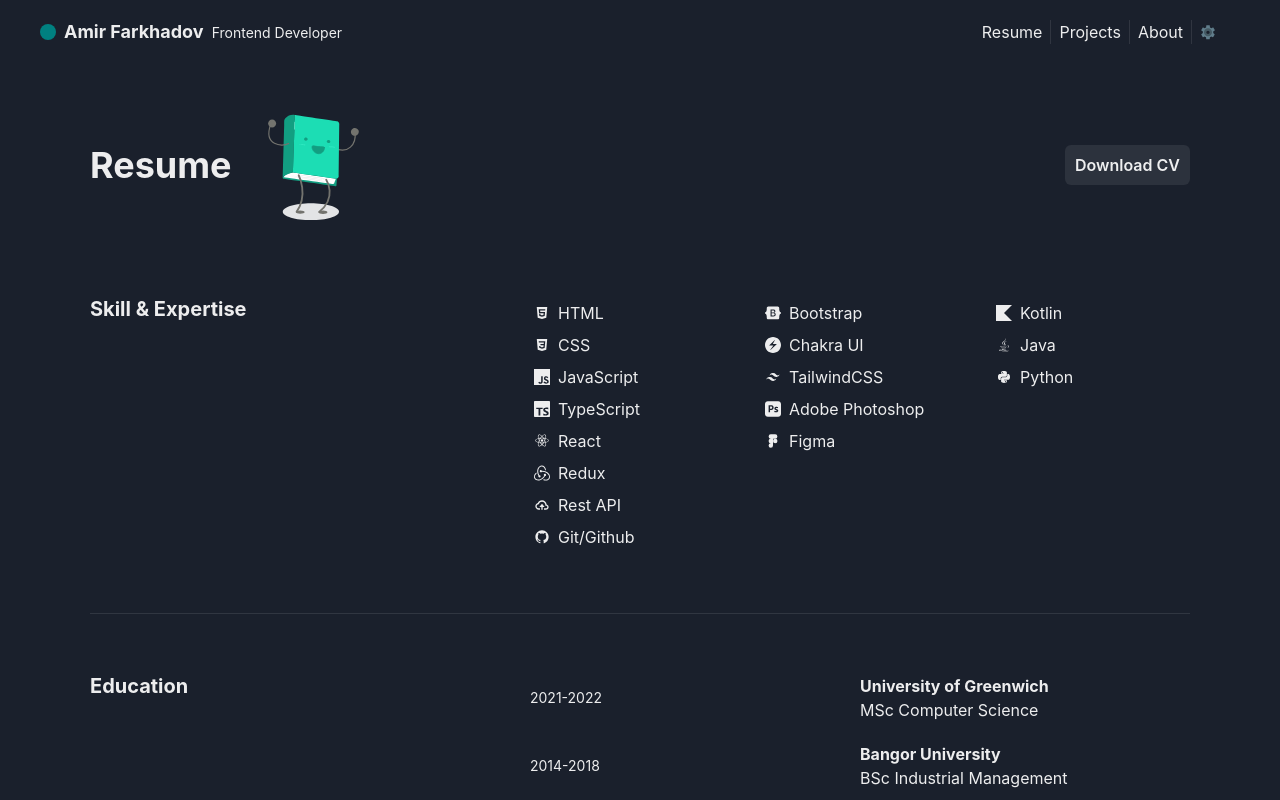
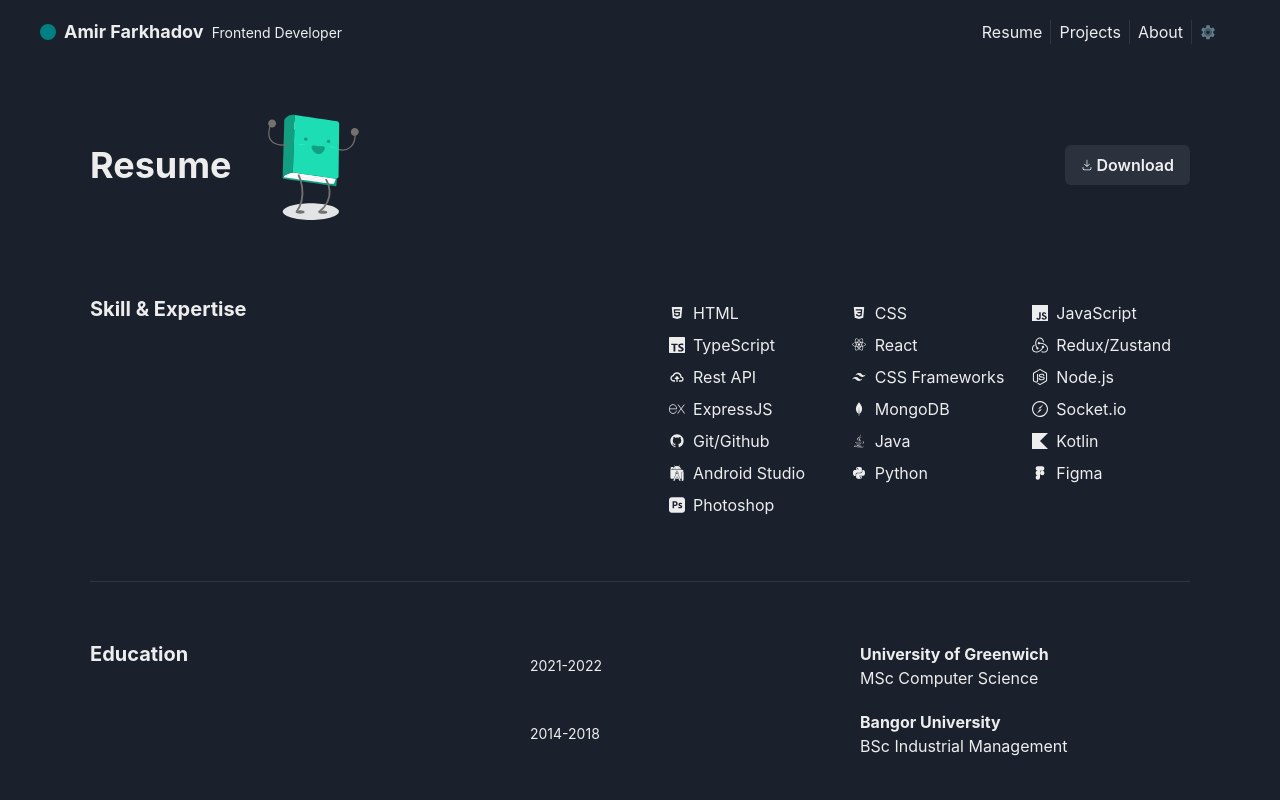
Before and after one commit to Farkhadov95/far_amir, a React (Vite) app: page /resume in a window 1280 px wide. Shown: the top 800 px of the page. Built offline with nearby package versions, Linux system fonts and the light colour scheme.

Commit message:
Updated skills

```diff
--- a/src/components/Footer.tsx
+++ b/src/components/Footer.tsx
@@ -9,7 +9,6 @@ import {
 } from "@chakra-ui/react";
 import { BsLinkedin, BsFacebook, BsTelegram, BsGithub } from "react-icons/bs";
 import { BiCopyright } from "react-icons/bi";
-import React from "react";
 
 const Footer = () => {
   return (
@@ -20,6 +19,7 @@ const Footer = () => {
         width={"100%"}
         justifyContent={"space-between"}
         gap={{ base: 3, md: 0 }}
+        flexDirection={{ base: "column", md: "row" }}
       >
         <Box>
           <Heading fontSize="sm">Email</Heading>
--- a/src/components/Resume/ResumeSkills.tsx
+++ b/src/components/Resume/ResumeSkills.tsx
@@ -1,24 +1,13 @@
-import { Heading, Box, List, Text, ListItem } from "@chakra-ui/react";
 import {
-  BiLogoHtml5,
-  BiLogoCss3,
-  BiLogoTailwindCss,
-  BiLogoReact,
-  BiCloudUpload,
-  BiLogoGithub,
-  BiLogoFigma,
-  BiLogoJava,
-  BiLogoPython,
-} from "react-icons/bi";
-import {
-  SiJavascript,
-  SiTypescript,
-  SiRedux,
-  SiBootstrap,
-  SiChakraui,
-  SiAdobephotoshop,
-  SiKotlin,
-} from "react-icons/si";
+  Heading,
+  Box,
+  List,
+  Text,
+  ListItem,
+  SimpleGrid,
+} from "@chakra-ui/react";
+import ResumeSkillsItem from "./ResumeSkillsItem";
+import { skills, otherSkills } from "../../data/skills";
 
 const ResumeSkills = () => {
   return (
@@ -36,180 +25,11 @@ const ResumeSkills = () => {
           Skill & Expertise
         </Heading>
       </Box>
-      <Box
-        display="flex"
-        width={{ base: "100%", md: "60%" }}
-        flexDirection={{ base: "column", sm: "row" }}
-        justifyContent="space-between"
-      >
-        <List width="30%">
-          <ListItem
-            alignItems="center"
-            display="flex"
-            justifyContent="space-between"
-            gap={2}
-            padding={1}
-            width="fit-content"
-          >
-            <BiLogoHtml5 size="1em" />
-            <Text>HTML</Text>
-          </ListItem>
-          <ListItem
-            alignItems="center"
-            display="flex"
-            gap={2}
-            padding={1}
-            width="fit-content"
-          >
-            <BiLogoCss3 />
-            <Text>CSS</Text>
-          </ListItem>
-          <ListItem
-            alignItems="center"
-            display="flex"
-            gap={2}
-            width="fit-content"
-            padding={1}
-          >
-            <SiJavascript />
-            <Text>JavaScript</Text>
-          </ListItem>
-          <ListItem
-            alignItems="center"
-            display="flex"
-            gap={2}
-            width="fit-content"
-            padding={1}
-          >
-            <SiTypescript />
-            <Text>TypeScript</Text>
-          </ListItem>
-          <ListItem
-            alignItems="center"
-            display="flex"
-            gap={2}
-            width="fit-content"
-            padding={1}
-          >
-            <BiLogoReact />
-            <Text>React</Text>
-          </ListItem>
-          <ListItem
-            alignItems="center"
-            display="flex"
-            gap={2}
-            width="fit-content"
-            padding={1}
-          >
-            <SiRedux />
-            <Text>Redux</Text>
-          </ListItem>
-          <ListItem
-            alignItems="center"
-            display="flex"
-            gap={2}
-            width="fit-content"
-            padding={1}
-          >
-            <BiCloudUpload />
-            <Text>Rest API</Text>
-          </ListItem>
-          <ListItem
-            alignItems="center"
-            display="flex"
-            gap={2}
-            width="fit-content"
-            padding={1}
-          >
-            <BiLogoGithub />
-            <Text>Git/Github</Text>
-          </ListItem>
-        </List>
-        <List width="30%">
-          <ListItem
-            alignItems="center"
-            display="flex"
-            gap={2}
-            width="fit-content"
-            padding={1}
-          >
-            <SiBootstrap />
-            <Text>Bootstrap</Text>
-          </ListItem>
-          <ListItem
-            alignItems="center"
-            display="flex"
-            gap={2}
-            width="fit-content"
-            padding={1}
-          >
-            <SiChakraui />
-            <Text>Chakra UI</Text>
-          </ListItem>
-          <ListItem
-            alignItems="center"
-            display="flex"
-            gap={2}
-            width="fit-content"
-            padding={1}
-          >
-            <BiLogoTailwindCss />
-            <Text>TailwindCSS</Text>
-          </ListItem>
-          <ListItem
-            alignItems="center"
-            display="flex"
-            gap={2}
-            width="fit-content"
-            padding={1}
-          >
-            <SiAdobephotoshop />
-            <Text>Adobe Photoshop</Text>
-          </ListItem>
-          <ListItem
-            alignItems="center"
-            display="flex"
-            gap={2}
-            width="fit-content"
-            padding={1}
-          >
-            <BiLogoFigma />
-            <Text>Figma</Text>
-          </ListItem>
-        </List>
-        <List width="30%">
-          <ListItem
-            alignItems="center"
-            display="flex"
-            gap={2}
-            width="fit-content"
-            padding={1}
-          >
-            <SiKotlin />
-            <Text>Kotlin</Text>
-          </ListItem>
-          <ListItem
-            alignItems="center"
-            display="flex"
-            gap={2}
-            width="fit-content"
-            padding={1}
-          >
-            <BiLogoJava />
-            <Text>Java</Text>
-          </ListItem>
-          <ListItem
-            alignItems="center"
-            display="flex"
-            gap={2}
-            width="fit-content"
-            padding={1}
-          >
-            <BiLogoPython />
-            <Text>Python</Text>
-          </ListItem>
-        </List>
-      </Box>
+      <SimpleGrid columns={{ base: 2, md: 3 }} columnGap={{ base: 2, md: 5 }}>
+        {skills.map((skill, index) => (
+          <ResumeSkillsItem key={index} icon={skill.icon} name={skill.name} />
+        ))}
+      </SimpleGrid>
     </Box>
   );
 };
--- /dev/null
+++ b/src/components/Resume/ResumeSkillsItem.tsx
@@ -0,0 +1,25 @@
+import { Icon, Box, Text } from "@chakra-ui/react";
+import { IconType } from "react-icons";
+
+type Props = {
+  icon: IconType;
+  name: string;
+};
+
+const ResumeSkillsItem = ({ icon, name }: Props) => {
+  return (
+    <Box
+      alignItems="center"
+      display="flex"
+      justifyContent="space-between"
+      gap={2}
+      padding={1}
+      width="fit-content"
+    >
+      <Icon as={icon} size="1em" />
+      <Text>{name}</Text>
+    </Box>
+  );
+};
+
+export default ResumeSkillsItem;
--- /dev/null
+++ b/src/data/skills.ts
@@ -0,0 +1,112 @@
+import { IconType } from "react-icons";
+import {
+  BiLogoHtml5,
+  BiLogoCss3,
+  BiLogoTailwindCss,
+  BiLogoReact,
+  BiCloudUpload,
+  BiLogoGithub,
+  BiLogoFigma,
+  BiLogoJava,
+  BiLogoPython,
+  BiLogoMongodb,
+} from "react-icons/bi";
+import {
+  SiJavascript,
+  SiTypescript,
+  SiRedux,
+  SiNodedotjs,
+  SiExpress,
+  SiSocketdotio,
+  SiAdobephotoshop,
+  SiKotlin,
+  SiAndroidstudio,
+} from "react-icons/si";
+
+export type Skill = {
+  icon: IconType;
+  name: string;
+};
+
+const skills: Skill[] = [
+  {
+    icon: BiLogoHtml5,
+    name: "HTML",
+  },
+  {
+    icon: BiLogoCss3,
+    name: "CSS",
+  },
+  {
+    icon: SiJavascript,
+    name: "JavaScript",
+  },
+  {
+    icon: SiTypescript,
+    name: "TypeScript",
+  },
+  {
+    icon: BiLogoReact,
+    name: "React",
+  },
+  {
+    icon: SiRedux,
+    name: "Redux/Zustand",
+  },
+  {
+    icon: BiCloudUpload,
+    name: "Rest API",
+  },
+  {
+    icon: BiLogoTailwindCss,
+    name: "CSS Frameworks",
+  },
+  {
+    icon: SiNodedotjs,
+    name: "Node.js",
+  },
+  {
+    icon: SiExpress,
+    name: "ExpressJS",
+  },
+  {
+    icon: BiLogoMongodb,
+    name: "MongoDB",
+  },
+  {
+    icon: SiSocketdotio,
+    name: "Socket.io",
+  },
+  {
+    icon: BiLogoGithub,
+    name: "Git/Github",
+  },
+  {
+    icon: BiLogoJava,
+    name: "Java",
+  },
+  {
+    icon: SiKotlin,
+    name: "Kotlin",
+  },
+  {
+    icon: SiAndroidstudio,
+    name: "Android Studio",
+  },
+  {
+    icon: BiLogoPython,
+    name: "Python",
+  },
+  {
+    icon: BiLogoFigma,
+    name: "Figma",
+  },
+  {
+    icon: SiAdobephotoshop,
+    name: "Photoshop",
+  },
+];
+
+const otherSkills: Skill[] = [];
+
+export { skills, otherSkills };
--- a/src/pages/ResumePage.tsx
+++ b/src/pages/ResumePage.tsx
@@ -1,5 +1,5 @@
 import { Heading, Box, Divider, Button, Link, Text } from "@chakra-ui/react";
-
+import { RxDownload } from "react-icons/rx";
 import ResumeSkills from "../components/Resume/ResumeSkills";
 import ResumeEducation from "../components/Resume/ResumeEducation";
 import ResumeCourses from "../components/Resume/ResumeCourses";
@@ -20,7 +20,10 @@ const ResumePage = () => {
           </Box>
         </Box>
         <Button as={Link} href={cv} download={true}>
-          <Text fontSize={{ base: "xs", md: "md" }}>Download CV</Text>
+          <RxDownload size="1.5em" />
+          <Text fontSize={{ base: "xs", md: "md" }} ml={1}>
+            Download
+          </Text>
         </Button>
       </Box>
       <ResumeSkills />
```
Also changed, not shown: 1 other file (tests, documents, lock files or other folders).
